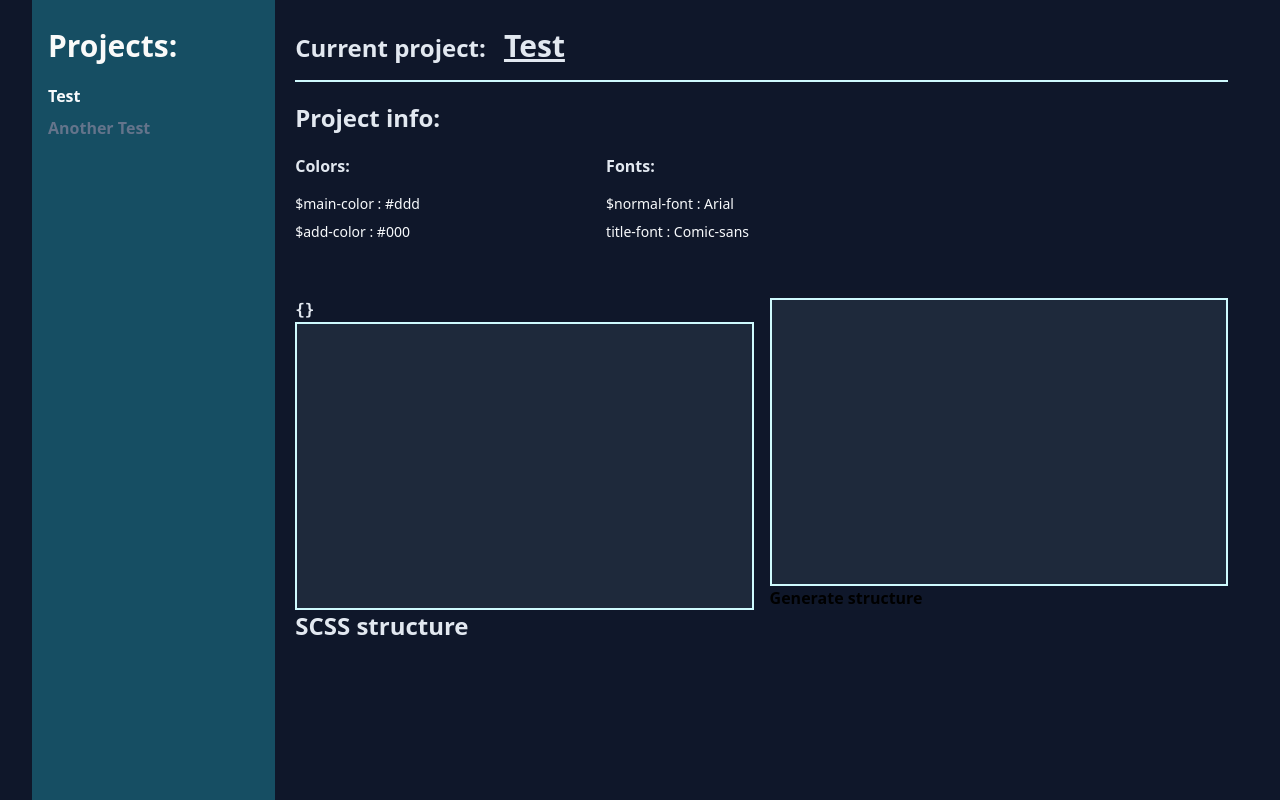
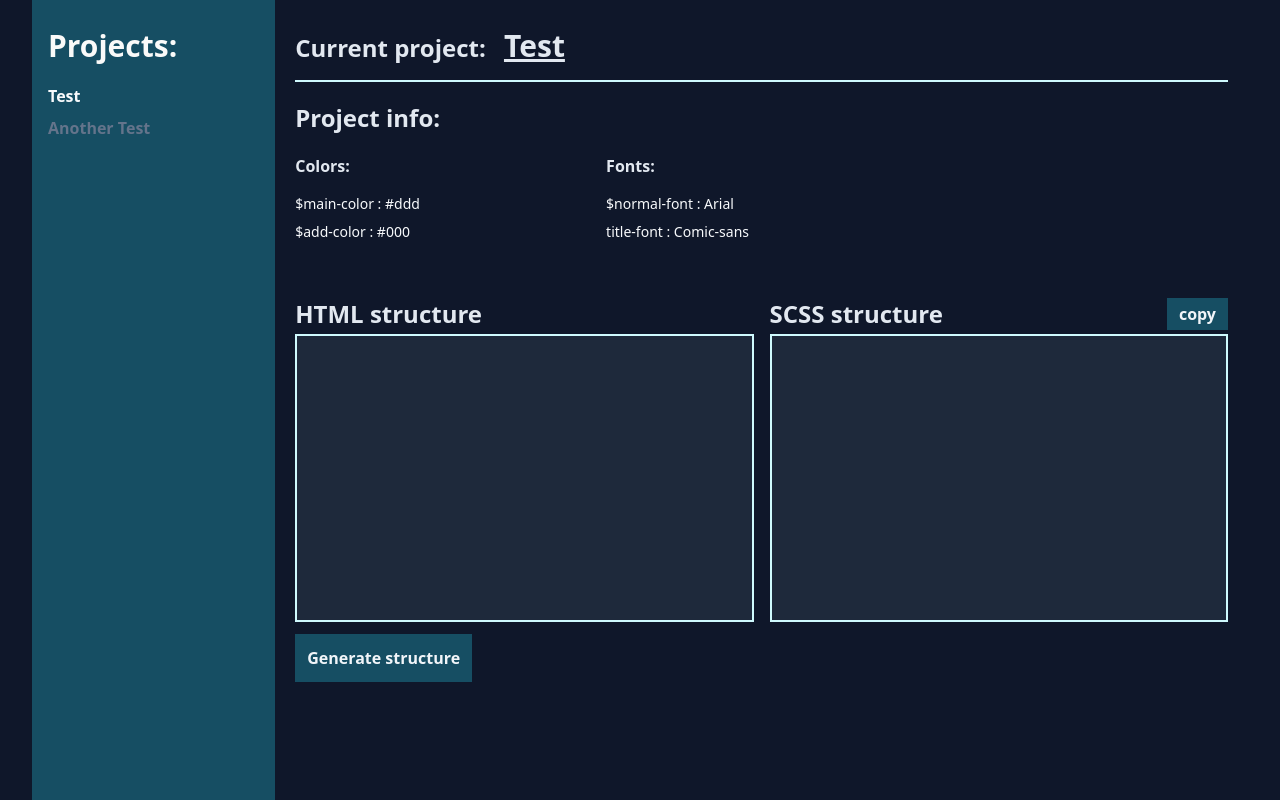
Before and after one commit to juriAndreiczuk/stylesConverter, a Vue app: page / in a window 1280 px wide. Built offline with nearby package versions, Linux system fonts and the light colour scheme.

Commit message:
Section Structure created + code store

```diff
--- a/src/components/SectionStructure.vue
+++ b/src/components/SectionStructure.vue
@@ -1,29 +1,13 @@
 <script setup>
-import useHandleTab from './../use/handleTab'
-import useClassesStructure from './../use/classesStructure'
-const { textArea, codeValue, handleTab } = useHandleTab()
-const { getAllClasses, classes } = useClassesStructure()
+  import StructureHtml from '../components/structure/StructureHtml.vue'
+  import StructureScss from '../components/structure/StructureScss.vue'
 </script>
 
 <template>
   <div class="px-5 py7">
     <div class="columns-2">
-      <div>
-        <pre class="font-bold text-slate-200">{{ classes }}</pre>
-
-        <textarea
-          ref="textArea"
-          @keydown.tab.prevent="handleTab"
-          v-model="codeValue"
-          class="h-72 w-full resize-none py-3 px-5 text-1xl border-2 text-slate-200 bg-slate-800 border-cyan-100 block"
-        >
-        </textarea>
-      </div>
-      <div>
-        <h2 class="font-bold text-2xl text-slate-200">SCSS structure</h2>
-        <code class="block h-72 w-full text-1xl py-3 px-5 border-2 text-slate-200 bg-slate-800 border-cyan-100"></code>
-        <button @click="getAllClasses(codeValue)">Generate structure</button>
-      </div>
+      <StructureHtml />
+      <StructureScss />
     </div>
   </div>
 </template>
--- /dev/null
+++ b/src/components/structure/StructureHtml.vue
@@ -0,0 +1,27 @@
+<script setup>
+  import useTreeStructure from '../../use/treeStructure'
+  import useHandleTab from './../../use/handleTab'
+
+  const { getClassesTree } = useTreeStructure()
+  const { textArea, codeValue, handleTab } = useHandleTab()
+</script>
+<template>
+  <div>
+    <h2 class="font-bold pb-1 text-2xl text-slate-200">HTML structure</h2>
+    <textarea
+      ref="textArea"
+      @keydown.tab.prevent="handleTab"
+      v-model="codeValue"
+      class="h-72 w-full resize-none py-3 px-5 text-1xl border-2 text-slate-200 bg-slate-800 border-cyan-100 block"
+    >
+    </textarea>
+    <div>
+      <button
+        class="bg-cyan-900 p-3 text-1xl text-slate-100 mt-3"
+        @click="getClassesTree(codeValue)"
+      >
+        Generate structure
+      </button>
+    </div>
+  </div>
+</template>
--- /dev/null
+++ b/src/components/structure/StructureScss.vue
@@ -0,0 +1,26 @@
+<script setup>
+  import { useCodeStore } from './../../stores/code'
+  const codeStore = useCodeStore()
+
+  const getScssStructure = (elements = codeStore.classesTest, indent = ' ') => {
+    let scss = ''
+    if(elements && Array.isArray(elements.elements)) {
+      scss += `${indent}.${elements.name} {\n`
+      scss += elements.elements.reduce((acc, val) => acc + getScssStructure(val, `${indent} `), '')
+      scss += `${indent}}\n`
+    }
+    return scss
+  }
+</script>
+
+<template>
+  <div>
+    <div class="flex justify-between align-middle w-full relative pb-1">
+      <h2 class="font-bold text-2xl text-slate-200">SCSS structure</h2>
+      <button class="bg-cyan-900 px-3 text-1xl text-slate-100">copy</button>
+    </div>
+    <pre class="block overflow-auto h-72 w-full text-1xl py-3 px-5 border-2 text-slate-200 bg-slate-800 border-cyan-100"
+      >{{ getScssStructure() }}</pre
+    >
+  </div>
+</template>
--- /dev/null
+++ b/src/stores/code.js
@@ -0,0 +1,32 @@
+import { reactive, computed, ref } from 'vue'
+import { defineStore } from 'pinia'
+
+export const useCodeStore = defineStore('code', () => {
+  const classes = reactive({})
+  const codeValue = ref('')
+
+  const setCodeValue = val => codeValue.value = val
+
+  const classesTest = computed(() => {
+    let result = []
+    if(classes.html) {
+      result = classes.html.elements = classes.html.elements[0][0]
+    }
+    return result
+  })
+
+  const resetClasses = () => {
+    Object.keys(classes).forEach(key => delete classes[key])
+  }
+
+  const fillClasses = (rootClass) => {
+    if (!classes[rootClass.name] && rootClass) {
+      classes[rootClass.name] = { name: rootClass.name, elements: [] }
+    }
+    classes[rootClass.name].elements.push(rootClass.elements)
+  }
+
+  return {
+    classes, resetClasses, fillClasses, classesTest, setCodeValue, codeValue
+  }
+})
--- a/src/stores/counter.js
+++ /dev/null
@@ -1,12 +0,0 @@
-import { ref, computed } from 'vue'
-import { defineStore } from 'pinia'
-
-export const useCounterStore = defineStore('counter', () => {
-  const count = ref(0)
-  const doubleCount = computed(() => count.value * 2)
-  function increment() {
-    count.value++
-  }
-
-  return { count, doubleCount, increment }
-})
--- a/src/use/classesStructure.js
+++ /dev/null
@@ -1,33 +0,0 @@
-import { reactive, computed, ref } from 'vue'
-
-const useClassesStructure = () => {
-  const classes = reactive({})
-  const codeValue = ref('')
-
-  const getHtmlStructure = computed(() => {
-    const htmlContainer = document.createElement('div')
-    htmlContainer.innerHTML = codeValue.value
-    htmlContainer.classList.add('html')
-    return htmlContainer
-  })
-
-  const processElement = element => ({
-    name: element.classList.value,
-    elements: Array.from(element.children).map(processElement)
-  })
-
-  const getAllClasses = val => {
-    codeValue.value = val
-    Object.keys(classes).forEach(key => delete classes[key])
-    const rootClass = processElement(getHtmlStructure.value)
-
-    if (!classes[rootClass.name] && rootClass) {
-      classes[rootClass.name] = { name: rootClass.name, elements: [] }
-    }
-    classes[rootClass.name].elements.push(rootClass.elements)
-  }
-
-  return { getAllClasses, classes }
-}
-
-export default useClassesStructure
--- /dev/null
+++ b/src/use/treeStructure.js
@@ -0,0 +1,29 @@
+import { computed } from 'vue'
+import { useCodeStore } from '../stores/code'
+
+const useTreeStructure = () => {
+  const codeStore = useCodeStore()
+
+  const getHtml = computed(() => {
+    const htmlContainer = document.createElement('div')
+    htmlContainer.innerHTML = codeStore.codeValue
+    htmlContainer.classList.add('html')
+    return htmlContainer
+  })
+
+  const processElement = element => ({
+    name: element.classList.value,
+    elements: Array.from(element.children).map(processElement)
+  })
+
+  const getClassesTree = val => {
+    codeStore.setCodeValue(val)
+    codeStore.resetClasses()
+    const rootClass = processElement(getHtml.value)
+    codeStore.fillClasses(rootClass)
+  }
+
+  return { getClassesTree }
+}
+
+export default useTreeStructure
```
